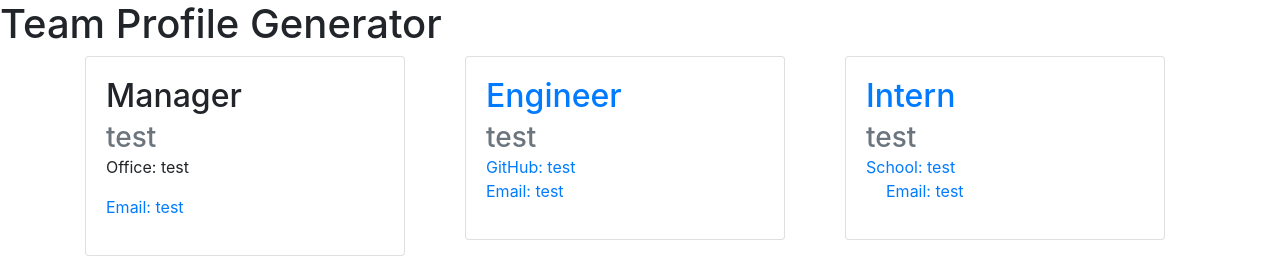
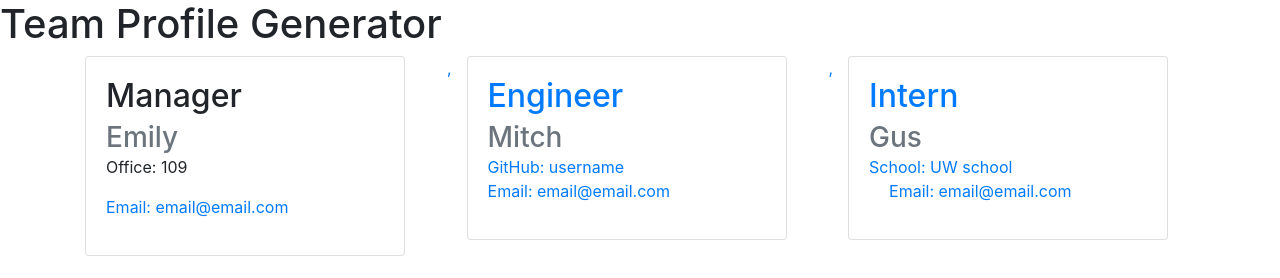
Before and after one commit to EACrook/employee-profile-generator, a website: page dist/index.html in a window 1280 px wide. Drawn offline with nearby package versions, Linux system fonts and the light colour scheme.

```diff
--- a/dist/index.html
+++ b/dist/index.html
@@ -23,31 +23,31 @@
                         <div class="card" style="width: 20rem;">
                             <div class="card-body">
                                 <h2 class="card-title">Manager</h2>
-                                <h3 class="card-subtitle text-muted">test</h3>
-                                <p class="card-text">Office: test<p>
-                                        <a href="mailto: test" class="card-link">Email: test</li>
+                                <h3 class="card-subtitle text-muted">Emily</h3>
+                                <p class="card-text">Office: 109<p>
+                                        <a href="mailto: email@email.com" class="card-link">Email: email@email.com</li>
                             </div>
                         </div>
                     </div class="col">
-
+                    ,
                     <div class="col">
                         <div class="card" style="width: 20rem;">
                             <div class="card-body">
                                 <h2 class="card-title">Engineer</h2>
-                                <h3 class="card-subtitle text-muted">test</h3>
-                                <a href="https://github.com/test class=" card-link">GitHub: test<p>
-                                        <a href="mailto: test" class="card-link">Email: test</li>
+                                <h3 class="card-subtitle text-muted">Mitch</h3>
+                                <a href="https://github.com/username class=" card-link">GitHub: username<p>
+                                        <a href="mailto: email@email.com" class="card-link">Email: email@email.com</li>
                             </div>
                         </div>
                     </div class="col">
-
+                    ,
                     <div class="col">
                         <div class="card" style="width: 20rem;">
                             <div class="card-body">
                                 <h2 class="card-title">Intern</h2>
-                                <h3 class="card-subtitle text-muted">test</h3>
-                                <p class="card-text">School: test<p>
-                                        <a href="mailto: test" class="card-link">Email: test</li>
+                                <h3 class="card-subtitle text-muted">Gus</h3>
+                                <p class="card-text">School: UW school<p>
+                                        <a href="mailto: email@email.com" class="card-link">Email: email@email.com</li>
                             </div>
                         </div>
                     </div class="col">
```
Also changed, not shown: README.md.
